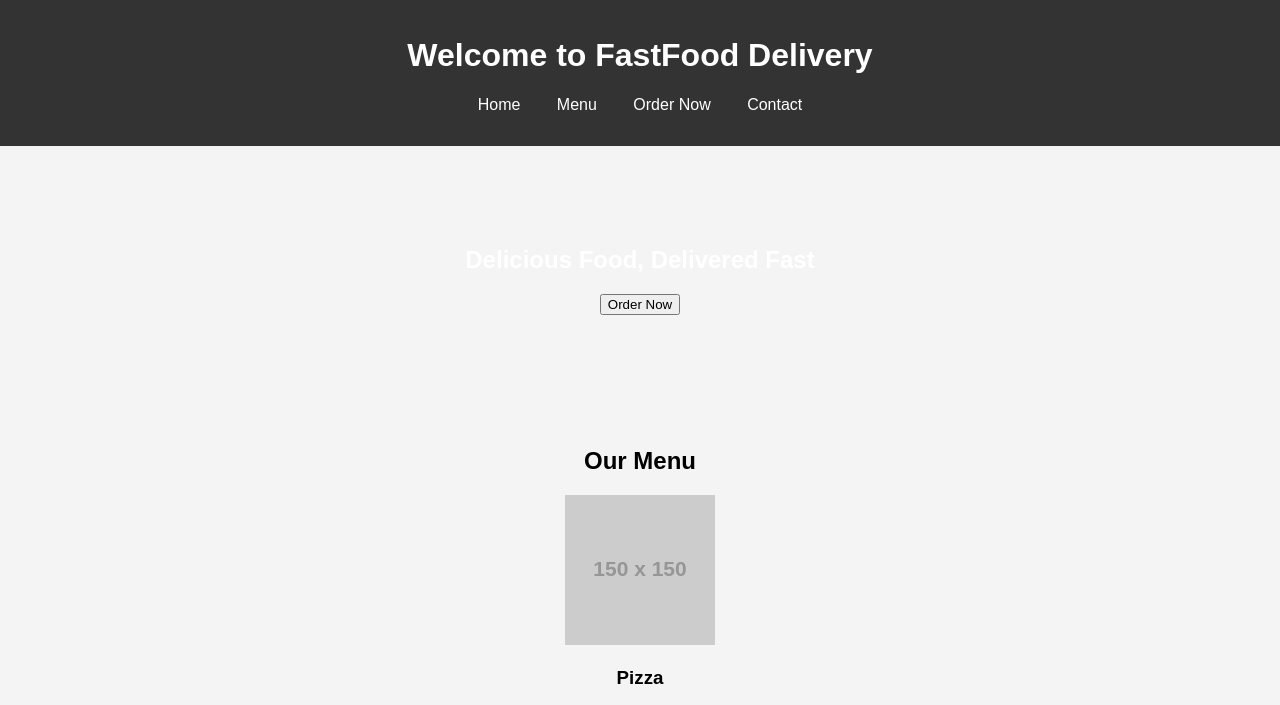
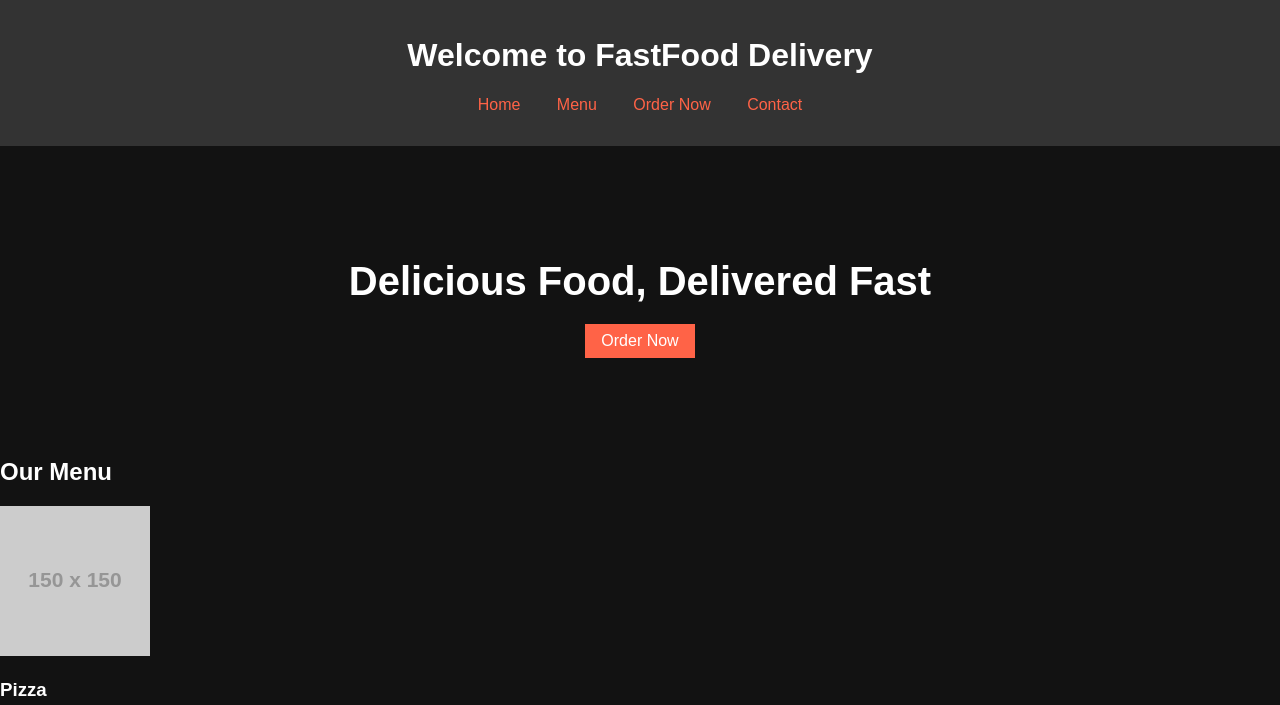
Before and after one commit to Ayush20B040/Food-delivery, a plain HTML site: page index.html in a window 1280 px wide. Shown: the top 705 px of the page. Drawn offline with Linux system fonts and the light colour scheme; placeholder pictures from the web are drawn by us.

Commit message:
styles.css

```diff
--- a/styles.css
+++ b/styles.css
@@ -2,12 +2,13 @@ body {
     font-family: Arial, sans-serif;
     margin: 0;
     padding: 0;
-    background-color: #f4f4f4;
+    background-color: #121212;
+    color: #ffffff;
 }
 
 header {
-    background-color: #333;
-    color: white;
+    background-color: #333333;
+    color: #ffffff;
     padding: 1em 0;
     text-align: center;
 }
@@ -23,29 +24,29 @@ nav ul li {
 }
 
 nav ul li a {
-    color: white;
+    color: #ff6347;
     text-decoration: none;
 }
 
 #hero {
     background: url('hero.jpg') no-repeat center center/cover;
-    color: white;
+    color: #ffffff;
     text-align: center;
     padding: 5em 0;
 }
 
-#menu {
-    padding: 2em;
-    text-align: center;
+#hero h2 {
+    font-size: 2.5em;
+    margin-bottom: 0.5em;
 }
 
-.food-item {
-    margin: 1em 0;
+#hero button {
+    background-color: #ff6347;
+    border: none;
+    color: white;
+    padding: 0.5em 1em;
+    font-size: 1em;
+    cursor: pointer;
 }
 
-footer {
-    background-color: #333;
-    color: white;
-    text-align: center;
-    padding: 1em 0;
-}
+#
```
